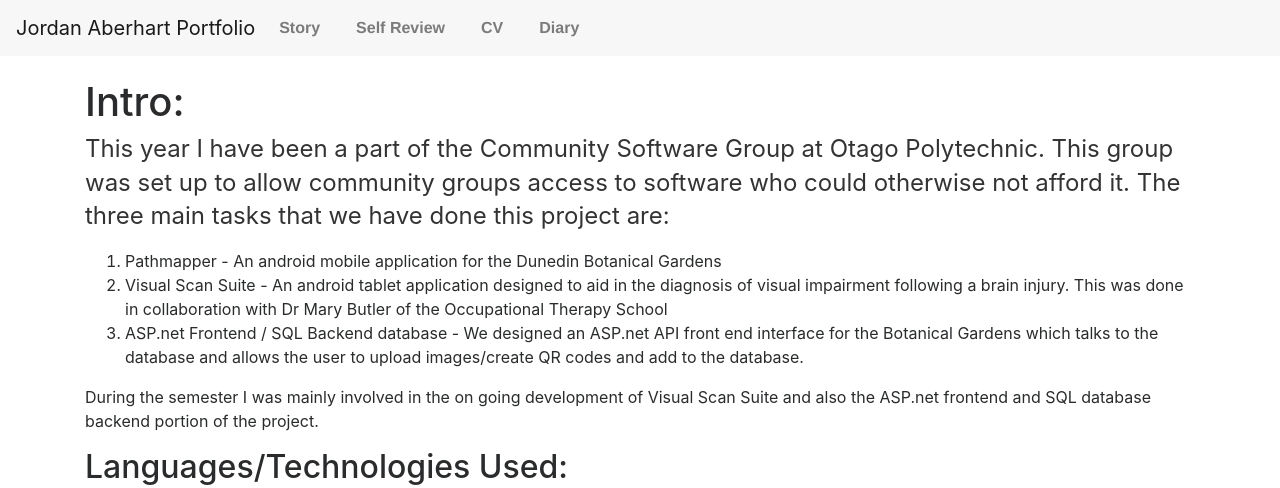
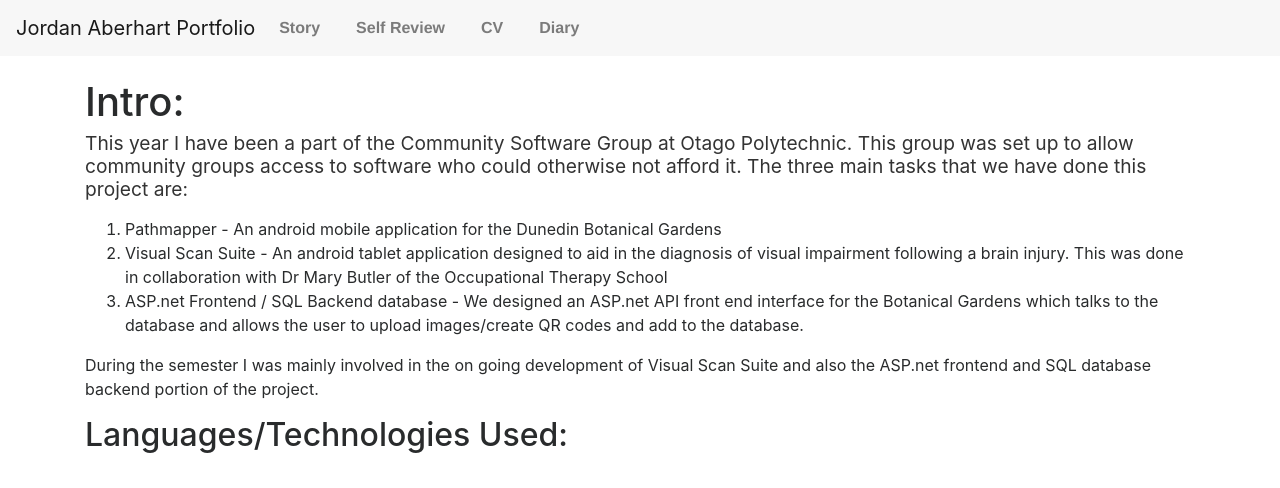
Before and after one commit to aberhjk1/aberhjk1.github.io, a Jekyll site: the page built from index.html, in a window 1280 px wide. Shown: the top 488 px of the page. Built offline with Jekyll 4.4.1, drawn with Linux system fonts in a browser that asks for light colours; nearby versions of some CDN libraries; grey boxes are pictures that could not be loaded.

Commit message:
Update main.css

```diff
--- a/css/main.css
+++ b/css/main.css
@@ -23,6 +23,7 @@
     padding: 0px;
     list-style: none;
     font-weight: bold;
+    color: blue;
 }
 nav ul li, footer ul li {
     display: inline;
@@ -40,8 +41,8 @@
     font-family:'Helvetica', 'Arial', 'Sans-Serif';
 }
 p {
-    font-size: 1.5em;
-    line-height: 1.4em;
+    font-size: 1.2em;
+    line-height: 1.2em;
     color: #333;
 }
 footer {
```
